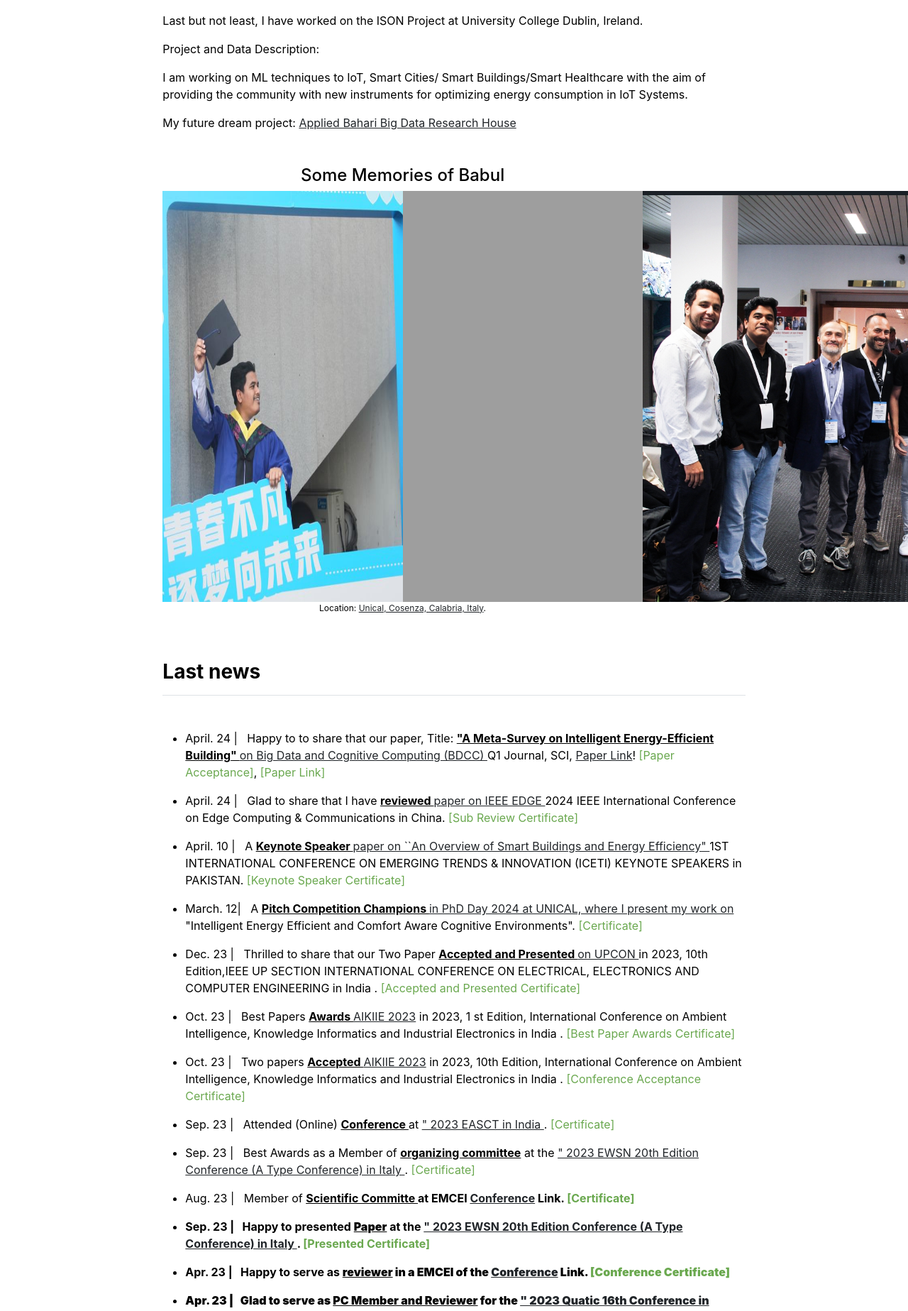
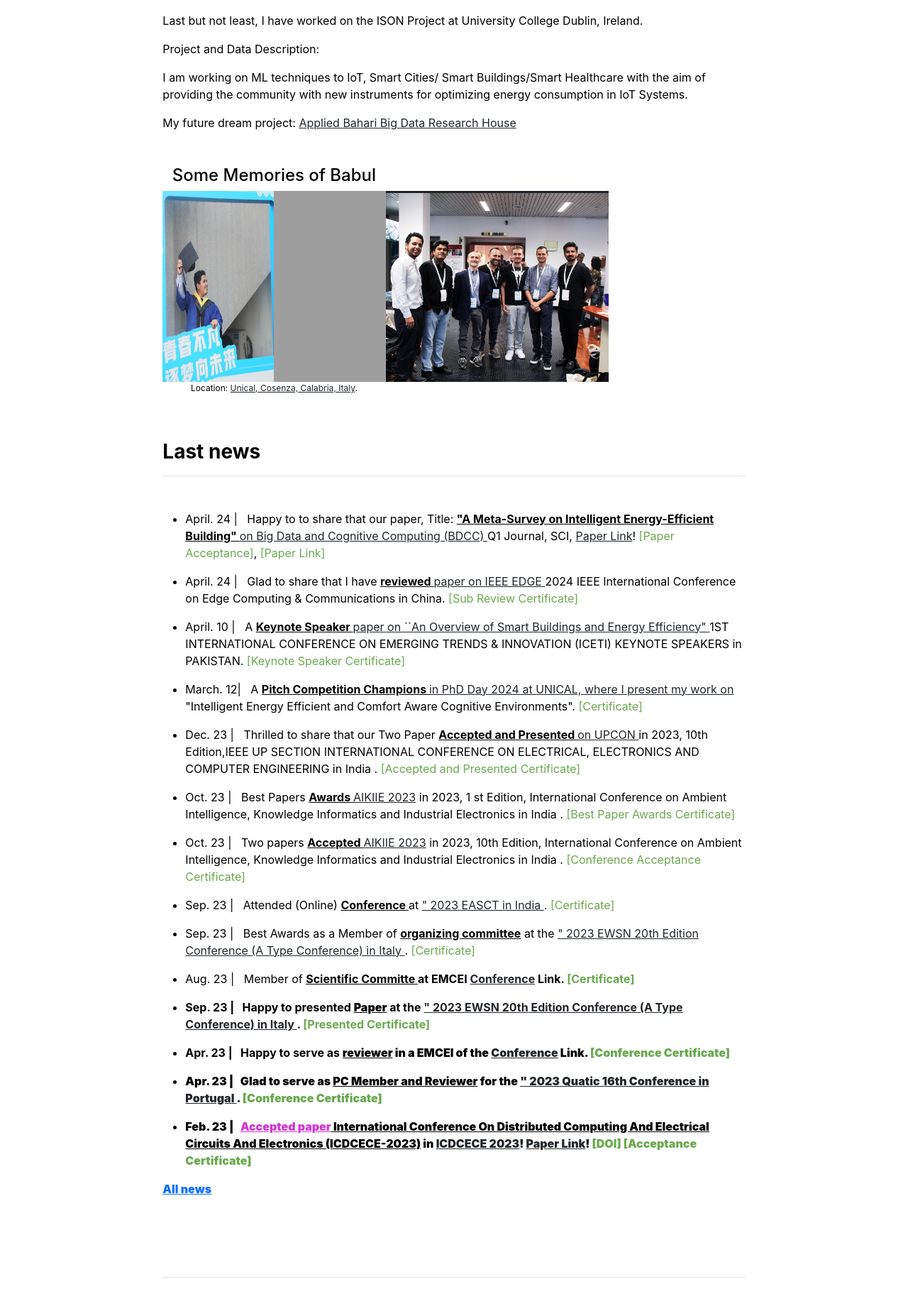
Before and after one commit to babulcseian/babulcseian.github.io, a Jekyll site: the page built from index.md, in a window 1280 px wide. Shown: the part 798-2645 px from the top of the page at 71% size. Built offline with Jekyll 4.4.1, drawn with Linux system fonts in a browser that asks for light colours; a style sheet for code colours, icons or effects is not loaded.

Commit message:
Update home.html

```diff
--- a/_layouts/home.html
+++ b/_layouts/home.html
@@ -35,7 +35,7 @@ I am working on ML techniques to IoT, Smart Cities/ Smart Buildings/Smart Health
 My future dream project: <a class="other" href='https://babulcseian.github.io/lab'>Applied Bahari Big Data Research House</a>
   </div>
 
-<div align="center" class="col-md-10">
+<div align="center" class="col-md-5">
   <h4>Some Memories of Babul</h4>
     <div style="display: flex; justify-content: space-between;">
         <img src="{{ site.github.url }}/assets/img/Md Babul Con.jpg" alt="Home" width="50%" title="MSc Graduation">
```
